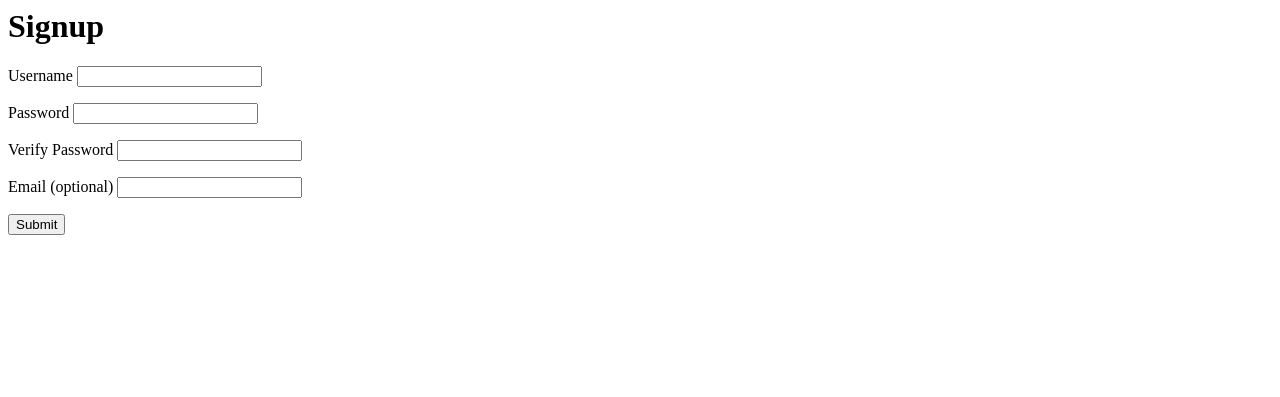
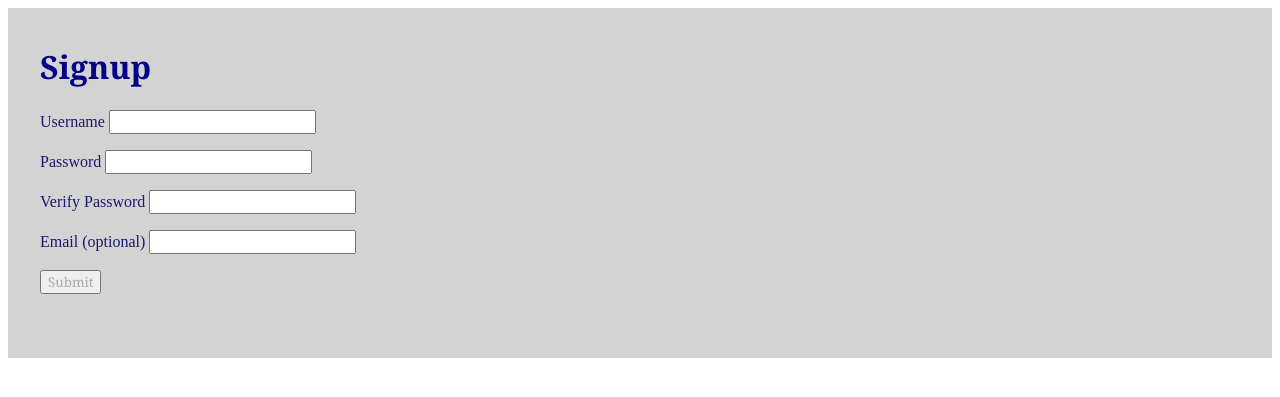
Before and after one commit to haileybond/user-signup, a Flask app: page / in a window 1280 px wide. Shown: the top 397 px of the page. Run offline with Flask 2, Linux system fonts and the light colour scheme.

Commit message:
added css styling to the base template

```diff
--- a/templates/base.html
+++ b/templates/base.html
@@ -3,11 +3,19 @@
 <html>
     <head>
         <title>Signup</title>
+        <style>
+        h1 {color:darkblue; font-family: Cambria, Cochin, Georgia, Times, Times New Roman, serif, 'Arial Narrow', Arial, sans-serif;}
+        p {color:red;}
+        input {color:darkgray; font-family:Cambria, Cochin, Georgia, Times, Times New Roman, serif;}
+        div { background-color: lightgray; color: midnightblue; padding: 1rem 2rem 1em 2rem;
+        }
+        #submit {background-color: midnightblue; color: white; padding: .5rem .5rem .5rem .5rem; font-size: 1rem;}
+        </style>
     </head>
     <body>
-
+        <div class="signup-form">
         {% block content %}
         {% endblock %}
-
+        <div>
     </body>
 </html>
```
